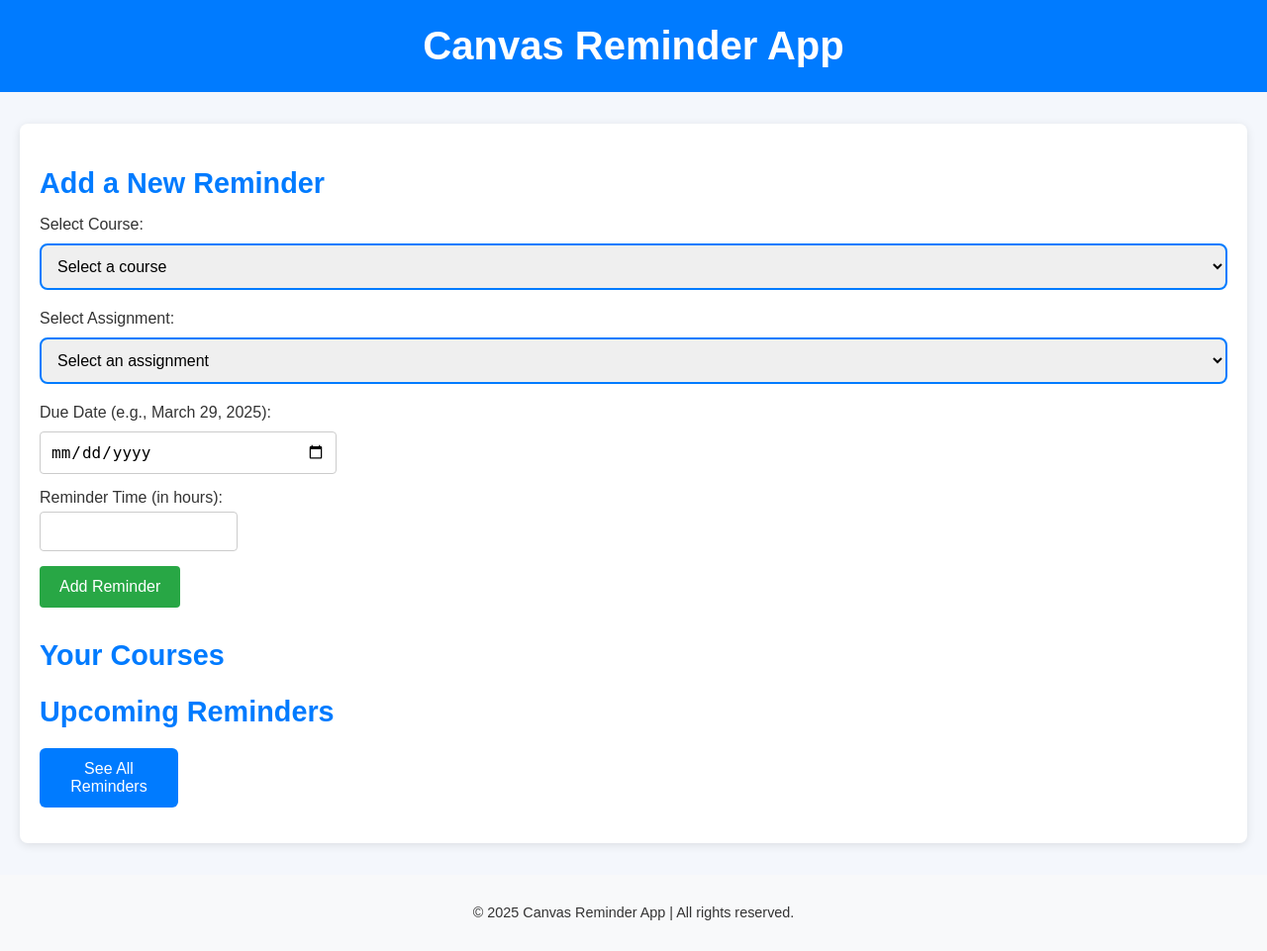
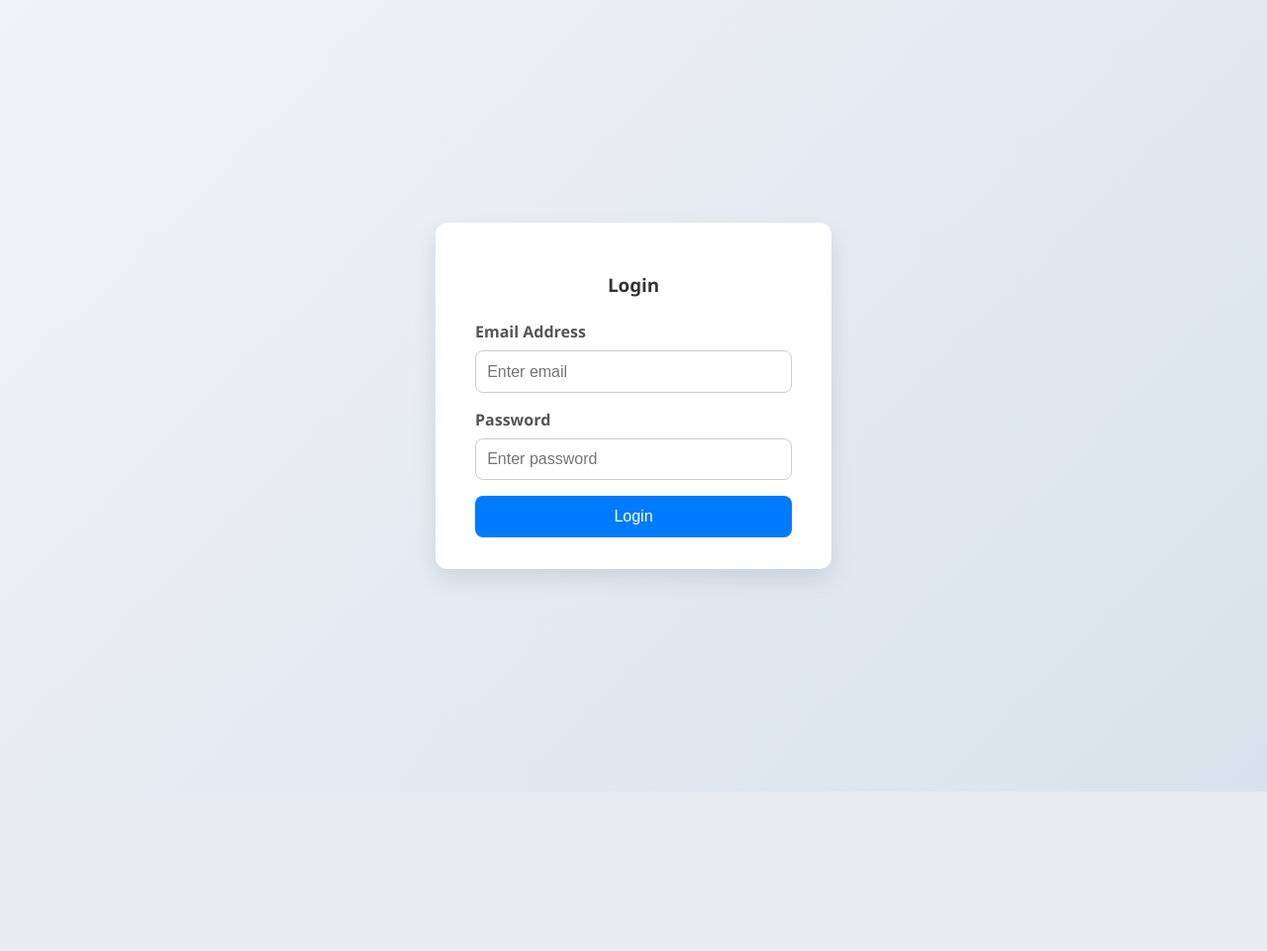
Before and after one commit to Basically654/CanvasReminderApp, a Flask app: page / in a window 1280 px wide. Shown: the whole page at 99% size. After the commit the page ends 800 px from the top, so only its background shows below. Run offline with Flask 3, Linux system fonts and the light colour scheme; data that the repository does not hold is empty.

Commit message:
Add user login/logout functionality with navbar visibility control

```diff
--- a/app.py
+++ b/app.py
@@ -1,21 +1,21 @@
 import os
 
-from flask import Flask, render_template, request, jsonify
+from flask import Flask, render_template, request, session, flash, url_for, redirect
 from dotenv import load_dotenv
 from datetime import datetime
-from apscheduler.schedulers.background import BackgroundScheduler
-from Reminder import add_reminder, check_and_send_reminders, reminders  # Import reminder functions
-from CourseEnrollment import CourseEnrollment  # Assuming this is already implemented
+from Reminder import add_reminder,reminders
+from CourseEnrollment import CourseEnrollment
 
 app = Flask(__name__, template_folder='templates')
+app.secret_key = "TEST_KEY"
 load_dotenv()
 
 # Instantiate CourseEnrollment class with the Canvas API details
 CANVAS_BASE_URL = "https://bsu.instructure.com/api/v1"
 API_TOKEN = os.getenv("API_KEY")
+EMAIL = os.getenv("EMAIL")
+PASSWORD = os.getenv("PASSWORD")
 course_enrollment = CourseEnrollment(CANVAS_BASE_URL, API_TOKEN)
-
-
 
 # Function to fetch current courses
 @app.route('/courses')
@@ -24,11 +24,31 @@ def courses():
     courses = course_enrollment.fetch_current_courses()
     return render_template('courses.html', courses=courses)
 
+#Login for authenticated user
+@app.route('/', methods=['GET', 'POST'])
+def login():
+    print(request.method)
+    if request.method == 'POST':
+        email = request.form.get('email')
+        password = request.form.get('password')
+        if email == EMAIL and password == PASSWORD:
+            session['user'] = email
+            return redirect(url_for('home'))
+        else:
+            flash('Invalid email or password', 'error')
+    return render_template('login.html')
 
+@app.route('/logout')
+def logout():
+    session.pop('user', None)
+    return redirect(url_for('login'))
 # Home route to fetch courses and reminders
-@app.route('/')
+@app.route('/home', methods=['GET', 'POST'])
 def home():
     # Fetch current courses and reminders
+    if 'user' not in session:
+        return redirect(url_for('login'))
+
     courses = course_enrollment.fetch_current_courses()
     if courses:
         first_course_id = courses[0].get('id')
@@ -43,8 +63,7 @@ def course_assignments(course_id):
     assignments = course_enrollment.fetch_assignments(course_id)
     print(assignments)
     assignment_list = [{'name': assignment['name']} for assignment in assignments]
-
-    return jsonify(assignment_list)
+    return render_template('assignments.html', assignments=assignment_list)
 
 
 # Route to add a new reminder (e.g., for a specific assignment)
@@ -71,18 +90,6 @@ def add_new_reminder():
 def view_reminders():
     return render_template('reminders.html', reminders=reminders)
 
-# Periodic task to check and send reminders
-def scheduled_task():
-    check_and_send_reminders()
-
-# Initialize the scheduler and start it
-scheduler = BackgroundScheduler()
-scheduler.add_job(scheduled_task, 'interval', minutes=1)  # Check every minute
-scheduler.start()
-
-if __name__ == "__main__":
-    app.run(debug=True)
-
 @app.route('/assignments')
 def fetch_assignments():
     # Example course and assignment data from Canvas API
@@ -96,10 +103,5 @@ def fetch_assignments():
 
     return render_template('assignments.html', assignments=assignments)
 
-@app.route('/reminders', methods=['GET'])
-def view_reminders():
-    # Show reminders to the user (you can customize this template)
-    return render_template('reminders.html', reminders=reminders)
-
 if __name__ == "__main__":
     app.run(debug=True)
--- a/templates/home.html
+++ b/templates/home.html
@@ -37,6 +37,7 @@
 
     <meta charset="UTF-8">
     <meta name="viewport" content="width=device-width, initial-scale=1.0">
+    <link rel="stylesheet" href="https://cdnjs.cloudflare.com/ajax/libs/font-awesome/4.7.0/css/font-awesome.min.css">
     <title>Canvas Reminder App</title>
     <style>
         body {
--- /dev/null
+++ b/templates/login.html
@@ -0,0 +1,109 @@
+<!DOCTYPE html>
+<html lang="en">
+<head>
+  <meta charset="UTF-8" />
+  <meta name="viewport" content="width=device-width, initial-scale=1.0"/>
+  <title>Login</title>
+  <style>
+    * {
+      box-sizing: border-box;
+    }
+
+    body {
+      margin: 0;
+      font-family: 'Segoe UI', Tahoma, Geneva, Verdana, sans-serif;
+      background: linear-gradient(135deg, #f0f4f8, #d9e2ec);
+      display: flex;
+      justify-content: center;
+      align-items: center;
+      height: 100vh;
+    }
+
+    .login-container {
+      background-color: #ffffff;
+      padding: 2rem 2.5rem;
+      border-radius: 12px;
+      box-shadow: 0 10px 25px rgba(0, 0, 0, 0.1);
+      width: 100%;
+      max-width: 400px;
+    }
+
+    .login-container h3 {
+      text-align: center;
+      margin-bottom: 1.5rem;
+      color: #333;
+    }
+
+    .form-group {
+      margin-bottom: 1rem;
+    }
+
+    .form-group label {
+      display: block;
+      margin-bottom: 0.5rem;
+      font-weight: 600;
+      color: #555;
+    }
+
+    .form-group input {
+      width: 100%;
+      padding: 0.7rem;
+      border: 1px solid #ccc;
+      border-radius: 8px;
+      font-size: 1rem;
+      transition: border 0.2s;
+    }
+
+    .form-group input:focus {
+      border-color: #007bff;
+      outline: none;
+    }
+
+    .btn {
+      width: 100%;
+      padding: 0.75rem;
+      background-color: #007bff;
+      color: white;
+      border: none;
+      border-radius: 8px;
+      font-size: 1rem;
+      cursor: pointer;
+      transition: background-color 0.2s;
+    }
+
+    .btn:hover {
+      background-color: #0056b3;
+    }
+  </style>
+</head>
+<body>
+  <div class="login-container">
+    <h3>Login</h3>
+    <form method="POST" action="/">
+      <div class="form-group">
+        <label for="email">Email Address</label>
+        <input
+          type="email"
+          class="form-control"
+          id="email"
+          name="email"
+          placeholder="Enter email"
+          required
+        />
+      </div>
+      <div class="form-group">
+        <label for="password">Password</label>
+        <input
+          type="password"
+          class="form-control"
+          id="password"
+          name="password"
+          placeholder="Enter password"
+          required
+        />
+      </div>
+      <button type="submit" class="btn btn-primary">Login</button>
+    </form>
+  </div>
+</body>
+</html>
```
Also changed, not shown: other parts of templates/home.html (+43 -1 lines), send-sms.py (added, +22 -0 lines).
